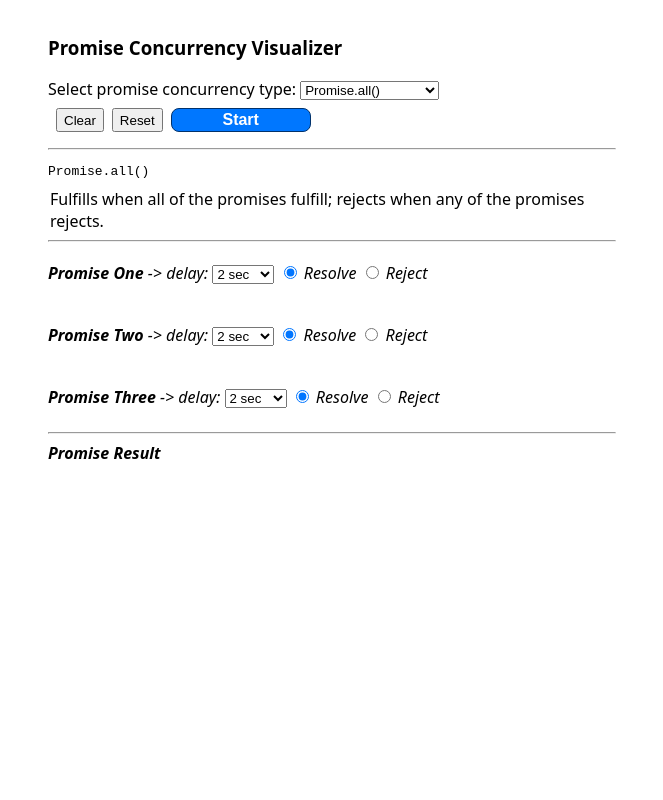
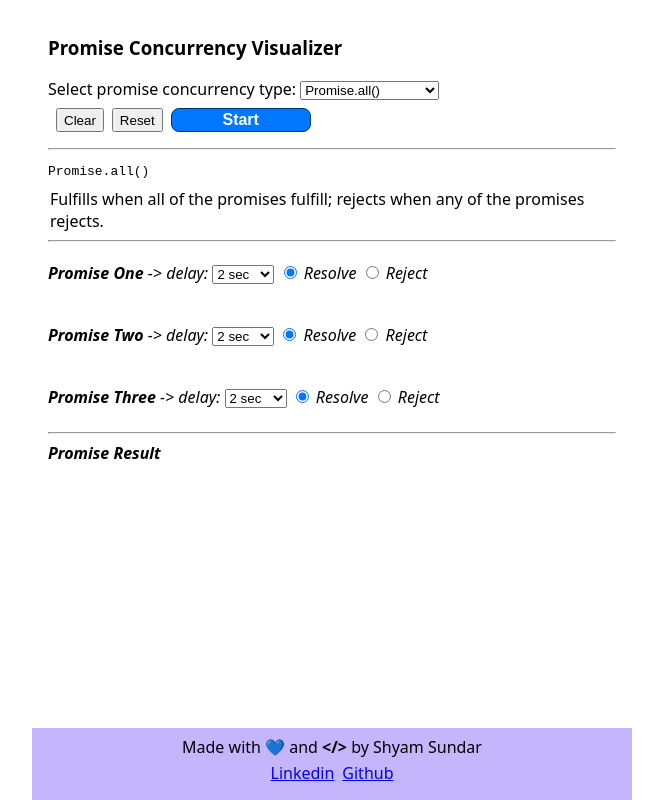
Before and after one commit to yamsun/Javascript-promise-concurrency-visualizer, a website: page index.html in a window 1280 px wide. Shown: the whole page, without its empty margins (308-971 px from the left). Drawn offline with Linux system fonts and the light colour scheme.

Commit message:
bottom - made by text

```diff
--- a/index.html
+++ b/index.html
@@ -13,6 +13,7 @@
   </head>
   <body>
     <!-- <div>one</div> -->
+    <main>
       <h3>Promise Concurrency Visualizer</h3>
 
       <div>
@@ -164,5 +165,15 @@
         <br />
         <div id="result"></div>
       </div>
+    </main>
+
+
+      <div class="bottom">
+        <div>Made with <b> &#128153; </b> and <b> &lt;/&gt; </b> by Shyam Sundar  </div>
+        <div class="links">
+          <a href="https://www.linkedin.com/in/shyam-sundar1/" target="_blank">Linkedin</a>
+          <a href="https://github.com/yamsun" target="_blank">Github</a>
+        </div>
+      </div>
   </body>
 </html>
--- a/styles.css
+++ b/styles.css
@@ -8,8 +8,13 @@ body {
   color: black;
   background-color: white;
   max-width: 600px;
-  padding: 16px;
   word-wrap: break-word;
+  /* padding-bottom: 0.5em; */
+  min-height: 100vh;
+  display: flex;
+  flex-direction: column;
+  justify-content: space-between;
+  gap: 1em;
 }
 
 nav {
@@ -40,7 +45,7 @@ nav a[aria-current='page'] {
 }
 
 main {
-  padding: 1rem;
+  padding: 1em;
 }
 
 h1 {
@@ -110,3 +115,19 @@ p {
   padding: 0;
   margin: 8px 2px;
 }
+
+
+.bottom {
+  background-color: #c4b5fd;
+  padding: 0.5em;
+  display: flex;
+  flex-direction: column;
+  gap: 4px;
+  align-items: center;
+  padding-bottom: 1em;
+}
+
+.links{
+  display: flex;
+  gap: 0.5em
+}
```
Also changed, not shown: 1 other file. Lines whose indentation alone changed are shown as unchanged.
